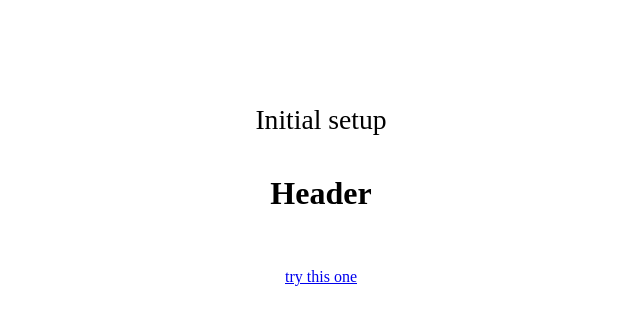
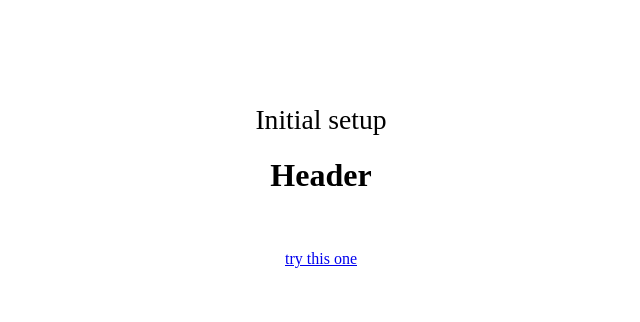
Before and after one commit to colbo5000/KNJ, a plain HTML site: page index.html in a window 1280 px wide. Shown: the whole page, without its empty margins (319-959 px from the left). Drawn offline with Linux system fonts and the light colour scheme.

Commit message:
Update index.html

```diff
--- a/index.html
+++ b/index.html
@@ -10,10 +10,8 @@
             <br>
             <br>
             Initial setup</big></big></big><br>
-      <br>
-<header class="entry-header has-text-align-center header-footer-group">
 
-	<div class="entry-header-inner section-inner medium">
+
 
 		<h1 class="entry-title">Header</h1>
 	</div>
@@ -26,16 +24,7 @@
 		<div class="entry-content">
 
 			<p>&nbsp;</p>
-<p><a href="https://bbc.co.uk">try this one</a></p>
+<center><p><a href="https://bbc.co.uk">try this one</a></p></center>
 
-		</div>
-<!-- .entry-content -->
 
 	</div>
-<!-- .post-inner -->
-
-	<div class="section-inner">
-
-	</div>
-<!-- .section-inner -->
-</div>
```
